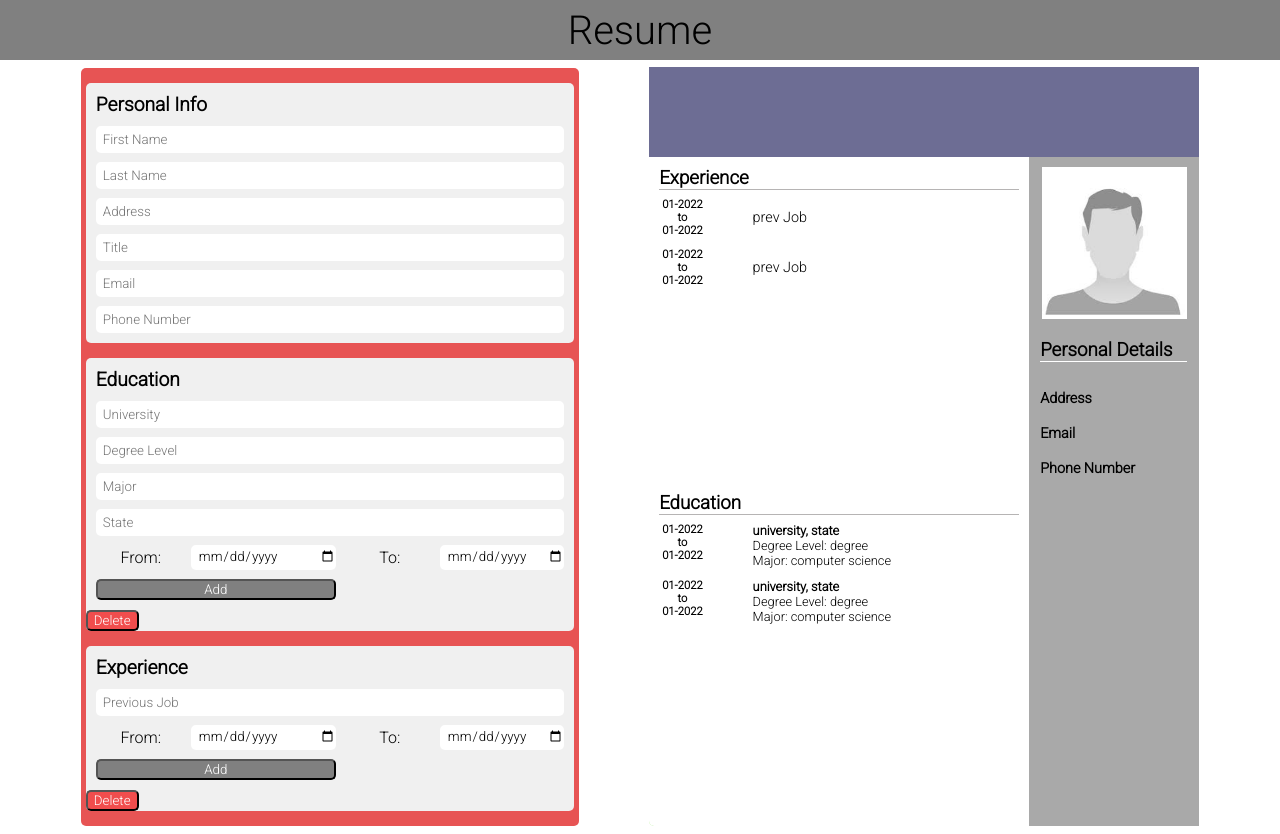
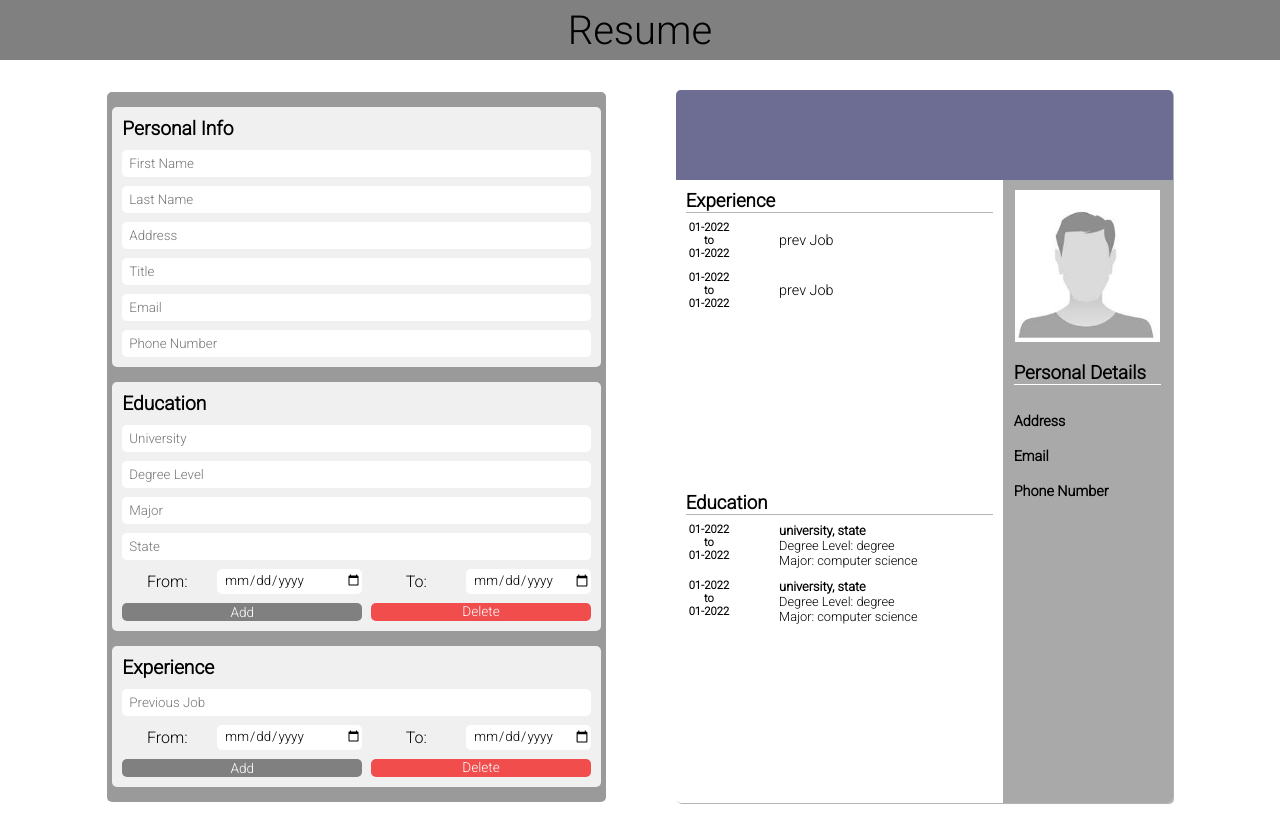
Before and after one commit to KurtisIvey/resumeResizableWithRedux, a React (Create React App) app: page / in a window 1280 px wide. Built offline with nearby package versions, Linux system fonts and the light colour scheme; the HTML template or start-up script is replaced by a standard one.

Commit message:
add div delete button to entry containers to bypass issues having two buttons and required fields

```diff
--- a/src/App.css
+++ b/src/App.css
@@ -22,6 +22,7 @@
 .app__header {
     font-size: 2.5rem;
     padding: 7px 0;
+    text-align: pad
 }
 
 .app__body {
@@ -35,7 +36,7 @@
 
 .app__entryContainer {
     margin: 10px 35px 11px 0;
-    background-color: rgb(231, 84, 84);
+    background-color: rgb(155, 154, 154);
     border-radius: 5px;
 
     max-width: 720px;
--- a/src/components/Education.js
+++ b/src/components/Education.js
@@ -115,13 +115,13 @@ const Education = () => {
           />
         </span>
         <button className="education__addBtn">Add</button>
+        <div
+          className="education__deleteBtn"
+          onClick={(e) => handleDeleteEducation(e)}
+        >
+          Delete
+        </div>
       </form>
-      <button
-        className="education__deleteBtn"
-        onClick={(e) => handleDeleteEducation(e)}
-      >
-        Delete
-      </button>
     </div>
   );
 };
--- a/src/components/Experience.js
+++ b/src/components/Experience.js
@@ -82,13 +82,13 @@ const Experience = () => {
         </span>
 
         <button className="experience__addBtn">Add</button>
+        <div
+          onClick={() => handleDeleteExperience()}
+          className="experience__deleteBtn"
+        >
+          Delete
+        </div>
       </form>
-      <button
-        onClick={() => handleDeleteExperience()}
-        className="experience__deleteBtn"
-      >
-        Delete
-      </button>
     </div>
   );
 };
--- a/src/components/PersonalInfo.js
+++ b/src/components/PersonalInfo.js
@@ -17,7 +17,8 @@ const PersonalInfo = () => {
   const setEmail = (arg) => dispatch(infoSliceActions.setEmail(arg));
   const setTitle = (arg) => dispatch(infoSliceActions.setTitle(arg));
   const setAddress = (arg) => dispatch(infoSliceActions.setAddress(arg));
-  const setPhoneNumber = (arg) => dispatch(infoSliceActions.setFirstName(arg));
+  const setPhoneNumber = (arg) =>
+    dispatch(infoSliceActions.setPhoneNumber(arg));
 
   return (
     <div className="personalInfo">
--- a/src/components/styling/RenderedResume.css
+++ b/src/components/styling/RenderedResume.css
@@ -1,11 +1,13 @@
 .resume {
     border-radius: 5px;
-    width: 550px;
-    height: 758.91px;
+    width: 497px;
+    height: 713px;
     display: grid;
     grid-template-columns: auto;
     grid-template-rows: 90px 1fr;
     background-color: white;
+    box-shadow: 1px 1px rgb(181, 180, 180);
+    overflow: hidden;
 }
 
 .resume__nameTitleContainer {
@@ -84,7 +86,6 @@
     padding: 3px;
     display: flex;
 
-
 }
     .resume__renderedExpFromTo{
         display: flex;
@@ -105,7 +106,6 @@
     padding: 3px;
     display: flex;
 
-
 }
     .resume__edItemFromTo {
         display: flex;
@@ -120,6 +120,13 @@
         flex-direction: column;
         font-size: .8rem;
     }
+    @media screen and (max-width: 1170px) {
+        .resume {
+            width: 550px;
+            height: 716px;
+        }
+    }
+
 @media screen and (max-width: 745px) {
     .resume {
         width: 500px;
--- a/src/components/styling/education.css
+++ b/src/components/styling/education.css
@@ -51,10 +51,30 @@
     border-radius: 5px;
     color: white;
     background-color: grey;
+    border-style: none;
+    font-size: .85rem;
+}
+
+.education__addBtn:hover {
+    background-color: rgb(107, 105, 105);
+}
+
+.education__addBtn:active {
+    background-color: rgb(153, 152, 152);
 }
 
 .education__deleteBtn {
     border-radius: 5px;
     color: white;
     background-color: rgb(241, 77, 77);
+    text-align: center;
+    font-size: .85rem;
 }
+
+.education__deleteBtn:hover {
+    background-color:  rgb(189, 49, 49);
+}
+
+.education__deleteBtn:active {
+    background-color:  rgb(251, 79, 79);
+}
--- a/src/components/styling/experience.css
+++ b/src/components/styling/experience.css
@@ -37,10 +37,29 @@
     border-radius: 5px;
     color: white;
     background-color: grey;
+    border-style: none;
+    font-size: .85rem;
+}
+.experience__addBtn:hover {
+    background-color: rgb(107, 105, 105);
+
+}
+.experience__addBtn:active {
+    background-color: rgb(153, 152, 152);
 }
 
 .experience__deleteBtn {
     border-radius: 5px;
     color: white;
     background-color: rgb(241, 77, 77);
+    text-align: center;
+    font-size: .85rem;
 }
+
+.experience__deleteBtn:hover {
+    background-color:  rgb(189, 49, 49);
+}
+
+.experience__deleteBtn:active {
+    background-color:  rgb(251, 79, 79);
+}
```
